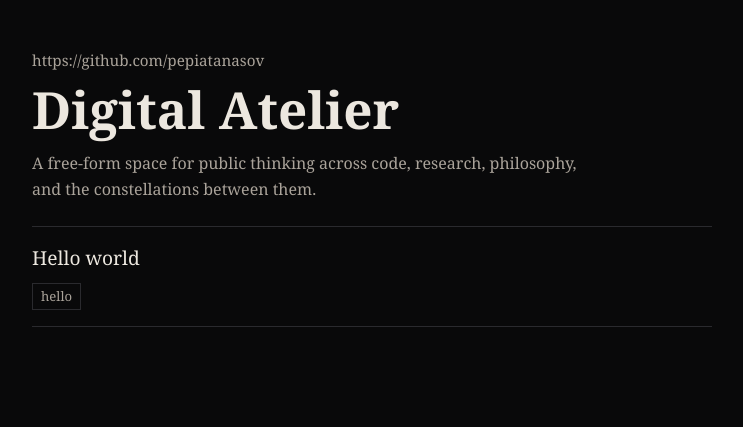
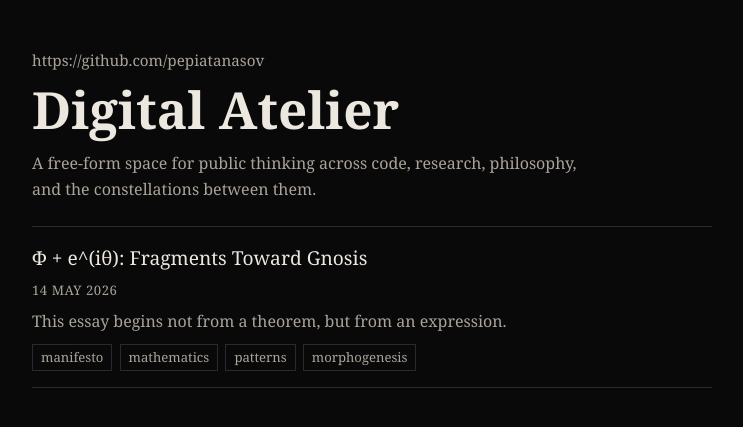
Before and after one commit to pepiatanasov/pepiatanasov.github.io, a Jekyll site: the page built from index.html, in a window 1280 px wide. Shown: the top 427 px of the page, without its empty margins (268-1011 px from the left). Built offline with Jekyll 4.4.1, drawn with Linux system fonts in a browser that asks for light colours; some of the changed lines change nothing that is shown.

Commit message:
add: Fragments toward gnosis

```diff
--- a/_layouts/home.html
+++ b/_layouts/home.html
@@ -11,9 +11,16 @@ layout: default
 
 <main class="home">
   <ul class="trace-list">
-    {% for trace in site.traces %}
+    {% assign traces = site.traces | sort: 'date' | reverse %}
+    {% for trace in traces %}
       <li class="trace-item">
         <a href="{{ trace.url | relative_url }}">{{ trace.title }}</a>
+        {% if trace.date %}
+          <p class="trace-date">{{ trace.date | date: "%d %b %Y" }}</p>
+        {% endif %}
+        {% if trace.excerpt %}
+          <p class="trace-excerpt">{{ trace.excerpt }}</p>
+        {% endif %}
         {% if trace.tags and trace.tags.size > 0 %}
           <div class="tag-row">
             {% for tag in trace.tags %}
--- /dev/null
+++ b/_traces/fragments-toward-gnosis.md
@@ -0,0 +1,128 @@
+---
+title: "Φ + e^(iθ): Fragments Toward Gnosis"
+date: 2026-05-14
+excerpt: "This essay begins not from a theorem, but from an expression."
+tags:
+  - manifesto
+  - mathematics
+  - patterns
+  - morphogenesis
+---
+
+This essay begins not from a theorem, but from an expression.
+
+`Φ + e^(iθ)` is not a standard mathematical identity. No equality is asserted;
+no canonical law is invoked. Read literally, if `Φ` denotes the golden
+ratio `φ`, the expression defines a family of complex numbers:
+
+`φ + e^(iθ) = φ + cos θ + i sin θ`.
+
+As `θ` varies, `e^(iθ)` traverses the unit circle, while the addition of `φ`
+translates that circle along the real axis. The object is simple. Its force
+lies not in solving a problem, but in staging a relation: fixed proportion
+beside cyclical motion, measure beside return.
+
+The first term carries a long mathematical history. The golden ratio belongs to
+pentagonal geometry and to the limiting behavior of successive
+Fibonacci ratios. It is a real and exact number, not a decorative myth. Yet
+this is precisely why it must be handled with care. Its genuine mathematics
+does not license the familiar overstatement that the golden ratio is a
+universal key to beauty, art, anatomy, or nature. George Markowsky's critique
+remains necessary here: one may honor the mathematical reality of `φ` while
+refusing the folklore that has accumulated around it.
+
+The second term belongs to a different but equally rigorous order. Euler's
+formula,
+
+`e^(iθ) = cos θ + i sin θ`,
+
+establishes a deep equivalence between exponential notation and rotational
+geometry. In the complex plane, `e^(iθ)` is a unit complex number. It gives
+phase, orientation, periodicity, and recurrence. Rotation here is not
+metaphorical. It is exact.
+
+For this reason, the expression should not be treated as a hidden theorem, but
+neither should it be dismissed as arbitrary ornament. The conjunction is
+personal, but not empty. There are genuine mathematical bridges between these
+symbolic worlds. The golden ratio itself appears within angular geometry; one
+exact identity is
+
+`φ = 2 cos(π/5)`.
+
+This does not collapse `φ` into Euler's formula, nor does it reduce one domain
+to the other. It does, however, show that ratio and angle are not strangers.
+They touch.
+
+Once the expression is understood not as a theorem but as an emblem, its
+natural companions are theories of growth, recurrence, and generated form.
+
+This is where fractal geometry, biological growth, and morphogenesis enter the
+picture. In *On Growth and Form*, D'Arcy Wentworth Thompson argued that
+biological shape should be studied not only as an inventory of finished
+structures, but as the outcome of growth, transformation, and physical law.
+Form, in this view, is not merely named; it is generated.
+
+Mandelbrot later showed that many natural forms resist the smooth
+simplifications of Euclidean intuition. Coastlines, river networks, branching
+trees, clouds, and rough or ramified structures are better understood through
+scaling and self-similarity. Natural fractals are not perfect mathematical
+infinities; they are approximate, finite, and embodied. Yet they reveal
+something decisive: complexity may arise through repetition with variation.
+
+Turing's contribution carries the argument from form to formation. In *The
+Chemical Basis of Morphogenesis*, he proposed that visible order can emerge
+spontaneously from local interaction and diffusion in an initially homogeneous
+field. Pattern need not wait for a pre-drawn blueprint. Under the right
+conditions, instability itself becomes formative. Spots, stripes, whorls, and
+other regularities may arise from process.
+
+This changes the philosophical register of pattern. Nature does not merely
+contain patterns; it generates them.
+
+Plant spirals provide a particularly careful example. Phyllotaxis research
+shows that the recurring appearance of spiral arrangements, Fibonacci counts,
+and the golden angle in leaves, cones, and seed heads belongs to developmental
+dynamics involving growth, packing, auxin transport, and geometry. `φ` is
+relevant here, but not magical. Its appearance is lawful without being
+totalizing. The lesson is not that one number explains life. The lesson is that
+form emerges where mathematics, material constraint, and growth meet.
+
+This is the ground on which the present expression should be read.
+
+`Φ + e^(iθ)` does not claim to explain nature. It marks a field of attention.
+It places side by side several realities that belong together without being
+identical: proportion, recurrence, rotation, growth, and emergence. It resists
+both extremes: the rigidity of a closed system and the vagueness of a merely
+aesthetic gesture.
+
+If this expression belongs anywhere, it belongs in a place that treats form as
+something partially intelligible and never fully exhausted. That is the wager
+of `Digital Atelier`. Not that every fragment will resolve into system. Not
+that every symbol will yield its final meaning. Rather, that traces,
+recurrences, and unfinished structures are worthy of disciplined attention.
+
+What begins here, then, is not a doctrine, but an orientation.
+
+A place to think in which mathematics may remain exact, nature may remain
+generative, and symbols may mean more than they can immediately prove.
+
+## References
+
+- Encyclopedia of Mathematics. “Euler Formulas.”
+  https://encyclopediaofmath.org/wiki/Euler_formulas.
+- Kuhlemeier, Cris. “Primer: Phyllotaxis.” *Current Biology* 27, no. 17 (2017):
+  R882-R887. https://doi.org/10.1016/j.cub.2017.05.069.
+- Mandelbrot, Benoit B. “How Long Is the Coast of Britain? Statistical
+  Self-Similarity and Fractional Dimension.” *Science* 156, no. 3775 (1967):
+  636-638. https://doi.org/10.1126/science.156.3775.636.
+- Markowsky, George. “Misconceptions about the Golden Ratio.” *The College
+  Mathematics Journal* 23, no. 1 (1992): 2-19.
+  https://doi.org/10.1080/07468342.1992.11973428.
+- Smith, R. S., et al. “A Plausible Model of Phyllotaxis.” *Proceedings of the
+  National Academy of Sciences* 103, no. 5 (2006): 1301-1306.
+  https://doi.org/10.1073/pnas.0510457103.
+- Thompson, D'Arcy Wentworth. *On Growth and Form*. Cambridge: Cambridge
+  University Press, 1917.
+- Turing, A. M. “The Chemical Basis of Morphogenesis.” *Philosophical
+  Transactions of the Royal Society of London. Series B, Biological Sciences*
+  237, no. 641 (1952): 37-72. https://doi.org/10.1098/rstb.1952.0012.
--- a/_traces/hello-world.md
+++ /dev/null
@@ -1,7 +0,0 @@
----
-title: Hello world
-tags:
-  - hello
----
-
-Hello world.
--- a/assets/css/styles.css
+++ b/assets/css/styles.css
@@ -134,6 +134,20 @@ h1 {
   font-size: clamp(1.9rem, 7vw, 2.8rem);
 }
 
+.trace-date {
+  margin: 0.35rem 0 0;
+  color: var(--muted);
+  font-size: 0.82rem;
+  letter-spacing: 0.04em;
+  text-transform: uppercase;
+}
+
+.trace-excerpt {
+  max-width: 42rem;
+  margin: 0.55rem 0 0;
+  color: var(--muted);
+}
+
 .trace-body h2 {
   margin-top: 1.5rem;
 }
```
Also changed, not shown: Gemfile.lock (added).
